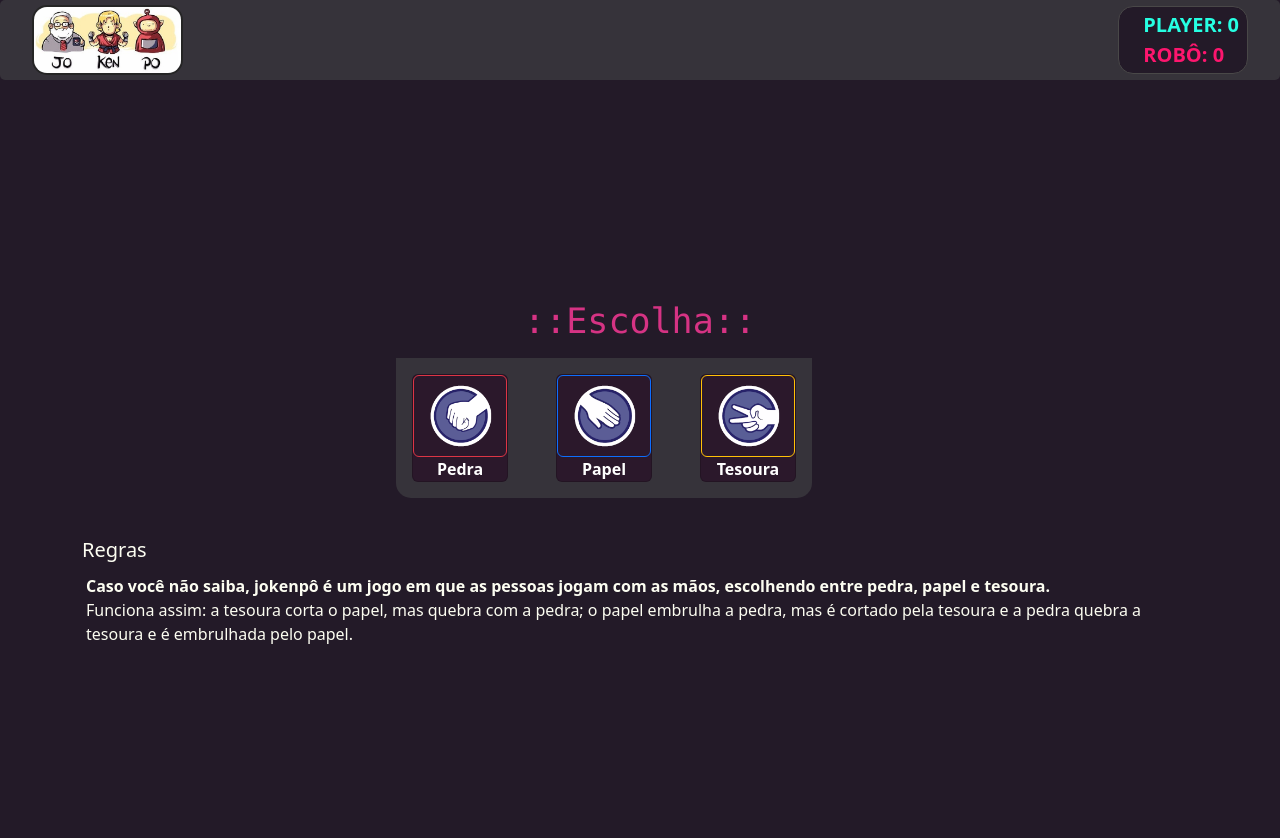
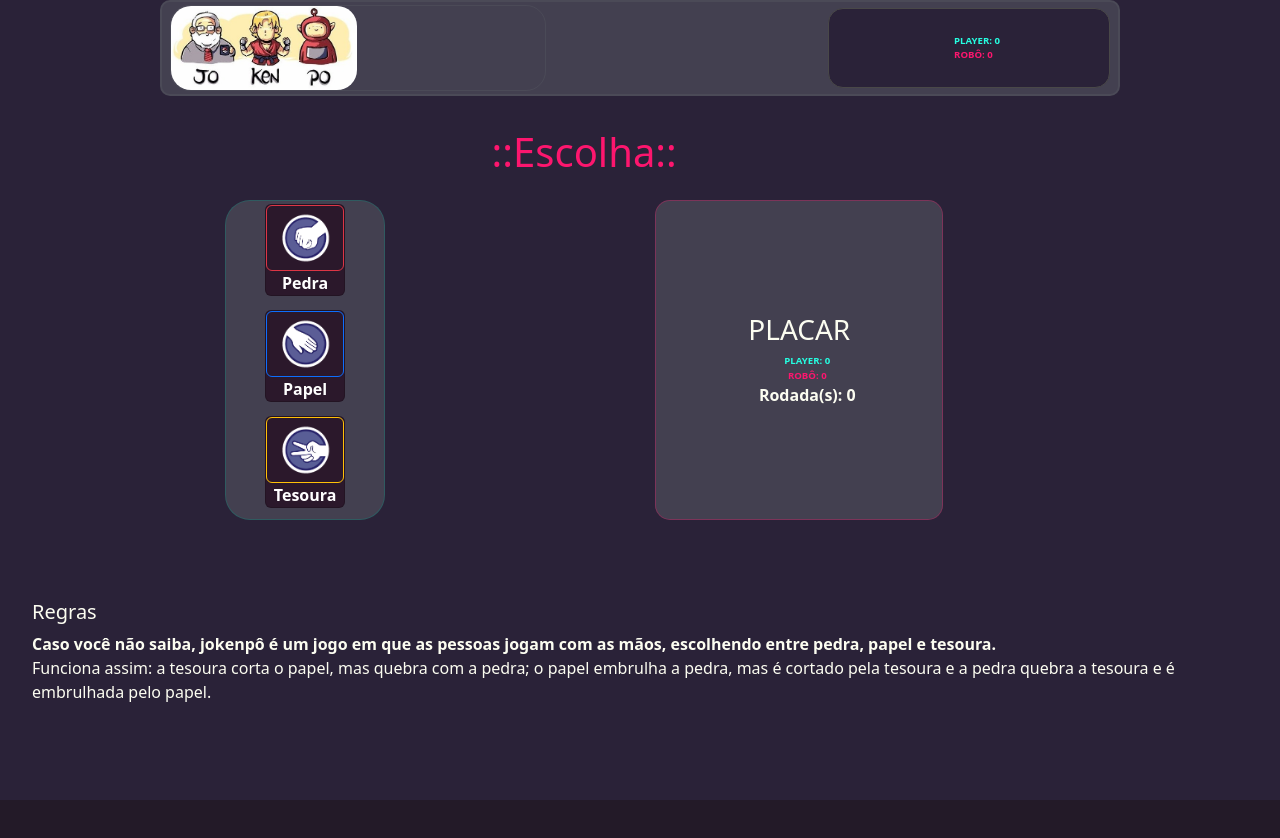
Before and after one commit to raikovisk/Projeto-Jokenpo, a website: page index.html in a window 1280 px wide. After the commit the page ends 800 px from the top, so only its background shows below. Drawn offline with nearby package versions, Linux system fonts and the light colour scheme.

Commit message:
new layout

```diff
--- a/css/styles.css
+++ b/css/styles.css
@@ -1,65 +1,95 @@
 :root {
   --text: rgb(252, 253, 241);
-    --background: rgb(35, 26, 40);
-    --navbar-color:#36333a;
+  --background: #2a2238;
+  --navbar-color: #434050;
+  --navHeght: 6rem;
+  --primary-color: #26ffe2;
+  --secundary-color: #fd166e;
+  --border-color: #69727233;
   -webkit-font-smoothing: antialiased;
   background-color: rgb(35, 26, 40);
   color: white;
   box-sizing: border-box;
-    margin:  0;
-    padding: 0;
 }
 
 /* ------------NAVBAR----------- */
 
-.navbar{
-    height: 5rem;
-    border-radius: 5px;
+.navbar {
+  height: var(--navHeght);
+  left: 0;
+  right: 0;
+  border-radius: 10px;
+  padding: 0.2rem 0.5rem;
+  width: 75vw;
+  margin: 0 auto;
+  position: fixed;
+  z-index: 10;
+  transition: 0.3s ease-in-out;
+  flex-wrap: nowrap;
   background-color: var(--navbar-color);
-    padding: 0.2rem 2rem;
-    /* z-index: 2; */
+  border: 2px solid var(--border-color);
 }
 
-.imgbar{
-    height: 95%;
-    border-radius: 15px;
-    border: 2px solid #252525;
+.navActive {
+  background-color: var(--navbar-color);
+  width: 100%;
 }
 
-.divPlacar{
+/* ******************************************8 */
+
+.btnLogo {
+  height: 100%;
+  width: 40%;
+  border: 1px solid var(--border-color);
+  border-radius: 20px;
+  padding: 0;
+}
+
+.imgbar {
+    height: 100%;
+    border-radius: 20px;
+
+}
+
+.navBody{
+    width: 30%;
     display: flex;
+    height: calc(var(--navHeght) - 1rem);
+    background-color: var(--background);
     align-items: center;
-    background-color: var(--background);
+    justify-content: center;
     border-radius: 15px;
     padding: 0.2rem 0.5rem;
     border: 1px solid rgb(73, 72, 72);
     text-align: left;
 }
 
-li{
+li {
   margin-left: 1rem;
-    font-weight: 700;
+  font-weight: 800;
 }
-.liPlayer{
-    color: #26ffe2;
+.liPlayer {
+  color: var(--primary-color);
+  font-size: 0.6em;
 }
-.liRobo{
-    color: #fd166e;
+.liRobo {
+  /* color: #fd166e; */
+  color: var(--secundary-color);
+  font-size: 0.6em;
 }
 
 /* ------------CORPO----------- */
 
 body {
-    margin-top: 5rem;
-    place-content: center;
-    height: 100vh;
-    line-height: 1.5;
   background-color: var(--background);
   color: var(--text);
+  justify-content: center;
+  height: 100vh;
+  width: 100vw;
 }
 
 h1 {
-    color: #fd166e(--color-primary);
+  color: var(--secundary-color);
 }
 
 ul {
@@ -68,64 +98,72 @@ ul {
   padding: 0;
 }
 
-.cover {
-    height: 12em;
-    border-radius: 15px;
+.container {
+  display: flex;
+  flex-direction: column;
+  /* height: 100vh; */
 }
 
-.container {
-    height: 90vh;
+.wrapper {
   display: flex;
   flex-direction: column;
-    align-items: center;
-    justify-content: center;
-    text-align: left;
+  max-width: 90%;
+  margin-top: calc(var(--navHeght) + 2rem);
+  text-align: center;
 }
 
 .divGame {
   display: flex;
-    flex-direction: column;
   margin-bottom: 2rem;
+  /* flex-direction: column; */
+  justify-content: space-around;
+  padding: 1rem;
+  gap: 1rem;
 }
 
 .cardBox {
   display: flex;
+  flex-direction: column;
+  justify-content: center;
+  align-items: center;
+  height: 20rem;
+  width: 10rem;
   background-color: var(--navbar-color);
-    margin: 0.5rem;
-    margin-right: 5rem;
-    border-radius: 15px;
+  border: 1px solid hsla(172, 100%, 30%, 0.3);
+  border-radius: 25px;
 }
 
 .card {
-    max-width: 6rem;
+  max-width: 5rem;
   background-color: #2b182b;
   text-align: center;
   color: white;
 }
 
 .card-body {
-    margin: 0.5rem;
-    padding: 0.5rem;
   align-items: center;
-    justify-content: center;
+  padding: 0.2rem;
 }
 
-button {
-    height: 5rem;
-    width: 6rem;
-    border: 1px solid #444444;
+.card-body button {
+  height: 3rem;
+  width: 3rem;
 }
 
 #divResult {
   display: flex;
   flex-direction: column;
+  padding: 1rem;
   align-items: center;
   justify-content: center;
-    /* border: 1px solid silver; */
-    width: 100%;
+  border-radius: 15px;
+  border: 1px solid hsla(337, 98%, 54%, 30%);
+  background-color: var(--navbar-color);
+  height: 20rem;
+  width: 18rem;
 }
 /* -------------- TOAST ---------------- */
-.toast-container{
+.toast-container {
   z-index: 2;
 }
 
@@ -136,3 +174,8 @@ button {
 .toast-body {
   color: #726f6f;
 }
+
+.divFooter {
+  text-align: left;
+  padding: 2rem;
+}
--- a/index.html
+++ b/index.html
@@ -1,24 +1,35 @@
 <!DOCTYPE html>
 <html lang="en">
-
   <head>
     <meta charset="UTF-8" />
     <meta http-equiv="X-UA-Compatible" content="IE=edge" />
     <meta name="viewport" content="width=device-width, initial-scale=1.0" />
-  <link href="https://cdn.jsdelivr.net/npm/bootstrap@5.3.0-alpha1/dist/css/bootstrap.min.css" rel="stylesheet" integrity="sha384-GLhlTQ8iRABdZLl6O3oVMWSktQOp6b7In1Zl3/Jr59b6EGGoI1aFkw7cmDA6j6gD" crossorigin="anonymous">
+    <link
+      href="https://cdn.jsdelivr.net/npm/bootstrap@5.3.0-alpha1/dist/css/bootstrap.min.css"
+      rel="stylesheet"
+      integrity="sha384-GLhlTQ8iRABdZLl6O3oVMWSktQOp6b7In1Zl3/Jr59b6EGGoI1aFkw7cmDA6j6gD"
+      crossorigin="anonymous"
+    />
     <link rel="stylesheet" href="./css/styles.css" />
     <title>Projeto Jokenpô</title>
   </head>
 
   <body>
     <!---------- NAVBAR ---------->
-  <nav class="navbar fixed-top" data-bs-theme="dark">
-    <img class="imgbar" src="./imgs/d4193794bdf803f776d42d4023a7cf44.jpg" alt="" srcset="">
+    <nav class="navbar transparency" >
+      <a class="navbar-brand btnLogo" href="#">
+        <img
+          class="imgbar d-inline-block align-top img-fluid"
+          src="./imgs/d4193794bdf803f776d42d4023a7cf44.jpg"
+          alt=""
+          srcset=""
+        />
+      </a>
       <div class="navBody">
         <div id="divPlacar" class="divPlacar">
           <ul>
-          <li id="player" class="liPlayer fs-5">PLAYER: 0</li>
-          <li id="robo" class="liRobo fs-5">ROBÔ: 0</li>
+            <li id="player" class="liPlayer">PLAYER: 0</li>
+            <li id="robo" class="liRobo">ROBÔ: 0</li>
           </ul>
         </div>
       </div>
@@ -26,48 +37,88 @@
 
     <!---------- CORPO -------------->
     <div class="container">
-    <div>
-      <h1><code>::Escolha::</code></h1>
-    </div>
+
+      <div class="wrapper">
+        <h1>::Escolha::</h1>
         <div id="game" class="divGame">
-      <div id="formGame" class="cardBox gap-3 list-group-item list-group-item-light">
+          <div id="formGame" class="cardBox">
             <div class="card-body">
               <div class="card">
-            <input id="btnStone" class="button btn btn-outline-danger" src="./imgs/pedra.png" alt="punhofechado"
-              type="image" />
+                <input
+                  id="btnStone"
+                  class="button btn btn-outline-danger"
+                  src="./imgs/pedra.png"
+                  alt="punhofechado"
+                  type="image"
+                />
                 <strong>Pedra</strong>
               </div>
             </div>
             <div class="card-body">
               <div class="card">
-            <input id="btnPapper" class="button btn btn-outline-primary" src="./imgs/papel.png" alt="mão aberta"
-              type="image" />
+                <input
+                  id="btnPapper"
+                  class="button btn btn-outline-primary"
+                  src="./imgs/papel.png"
+                  alt="mão aberta"
+                  type="image"
+                />
                 <strong>Papel</strong>
               </div>
             </div>
             <div class="card-body">
               <div class="card">
-            <input id="btnSciss" class="button btn btn-outline-warning" src="./imgs/tesoura.png"
-              alt="dedos abertos em tesoura" type="image" />
+                <input
+                  id="btnSciss"
+                  class="button btn btn-outline-warning"
+                  src="./imgs/tesoura.png"
+                  alt="dedos abertos em tesoura"
+                  type="image"
+                />
                 <strong>Tesoura</strong>
               </div>
             </div>
           </div>
 
           <div class="panelResult">
-        <div id="divResult"></div>
+            <div id="divResult">
+              <h3>PLACAR</h2>
+              <ul>
+                <li class="liPlayer">PLAYER: 0</li>
+                <li class="liRobo">ROBÔ: 0</li>
+                <li>Rodada(s): 0</li>
+              </ul>
             </div>
+          </div>
+
+          </div>
+
+        </div>
+
         <!---------- TOAST ---------->
         <div class="toast-container position-fixed bottom-0 end-0 p-3">
-        <div id="liveToast" class="toast" role="alert" aria-live="assertive" aria-atomic="true">
+          <div
+            id="liveToast"
+            class="toast"
+            role="alert"
+            aria-live="assertive"
+            aria-atomic="true"
+          >
             <div class="toast-header">
-            <img src="./imgs/pedra-papel-tesoura-768x245.png" class="rounded me-2 img-fluid" alt="...">
+              <img
+                src="./imgs/pedra-papel-tesoura-768x245.png"
+                class="rounded me-2 img-fluid"
+                alt="..."
+              />
               <strong class="me-auto">Jokenpô</strong>
-            <button type="button" class="btn-close" data-bs-dismiss="toast" aria-label="Close"></button>
+              <button
+                type="button"
+                class="btn-close"
+                data-bs-dismiss="toast"
+                aria-label="Close"
+              ></button>
             </div>
-          <div id="toastMsg" class="toast-body">
-
-          </div>
+            <div id="toastMsg" class="toast-body"></div>
           </div>
         </div>
       </div>
@@ -76,10 +127,11 @@
       <div class="divFooter">
         <div id="about">
           <h2 class="fs-5">Regras</h2>
-        <p class="p-1 fs-6">
-          <strong>Caso você não saiba, jokenpô é um jogo em que as pessoas jogam
-            com as mãos, escolhendo entre pedra, papel e tesoura.
-          <br></strong>
+          <p class="fs-7">
+            <strong
+              >Caso você não saiba, jokenpô é um jogo em que as pessoas jogam
+              com as mãos, escolhendo entre pedra, papel e tesoura. <br
+            /></strong>
             Funciona assim: a tesoura corta o papel, mas quebra com a pedra; o
             papel embrulha a pedra, mas é cortado pela tesoura e a pedra quebra
             a tesoura e é embrulhada pelo papel.
@@ -88,7 +140,10 @@
       </div>
     </div>
   </body>
-<script src="https://code.jquery.com/jquery-3.6.3.slim.js"
-  integrity="sha256-DKU1CmJ8kBuEwumaLuh9Tl/6ZB6jzGOBV/5YpNE2BWc=" crossorigin="anonymous"></script>
+  <script
+    src="https://code.jquery.com/jquery-3.6.3.slim.js"
+    integrity="sha256-DKU1CmJ8kBuEwumaLuh9Tl/6ZB6jzGOBV/5YpNE2BWc="
+    crossorigin="anonymous"
+  ></script>
   <script src="./js/script.js"></script>
 </html>
```
Also changed, not shown: js/script.js (+16 -19 lines). Lines whose indentation alone changed are shown as unchanged.
